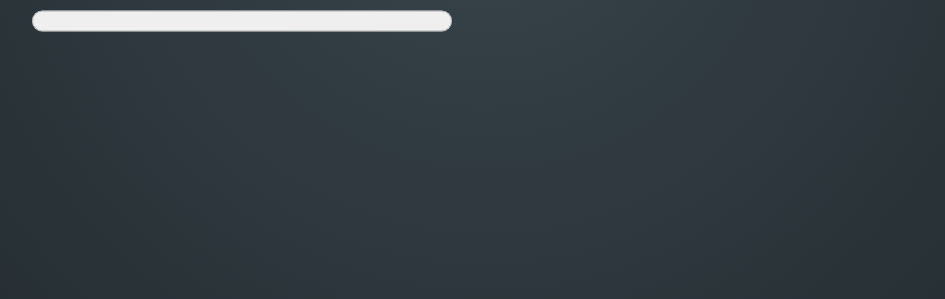
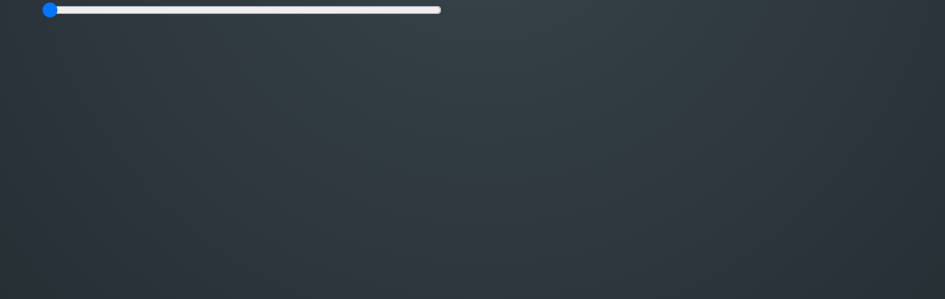
Before and after one commit to asyncdoggo/simple-music-player, a plain HTML site: page index.html in a window 1280 px wide. Shown: the part 564-863 px from the top of the page, without its empty margins (154-1099 px from the left). Drawn offline with nearby package versions, Linux system fonts and the light colour scheme.

Commit message:
use range instead of progress

```diff
--- a/index.css
+++ b/index.css
@@ -63,11 +63,13 @@ label {
 
 #songname {
     align-self: center;
+    text-align: center;
 }
 
 #music_progress {
     align-self: center;
     margin-bottom: 50px;
+    width: 400px;
 }
 
 .container {
--- a/index.html
+++ b/index.html
@@ -22,7 +22,7 @@
                         <span id="play" class="material-symbols-outlined">play_circle</span>
                         <span id="next" class="material-symbols-outlined">skip_next</span>
                     </div>
-                    <progress id="music_progress" max="100" value="0"></progress>
+                    <input type="range" id="music_progress" max="100" value="0" step="any"></input>
                 </div>
                 <div class="list">
                     <p>List of Songs</p>
```
